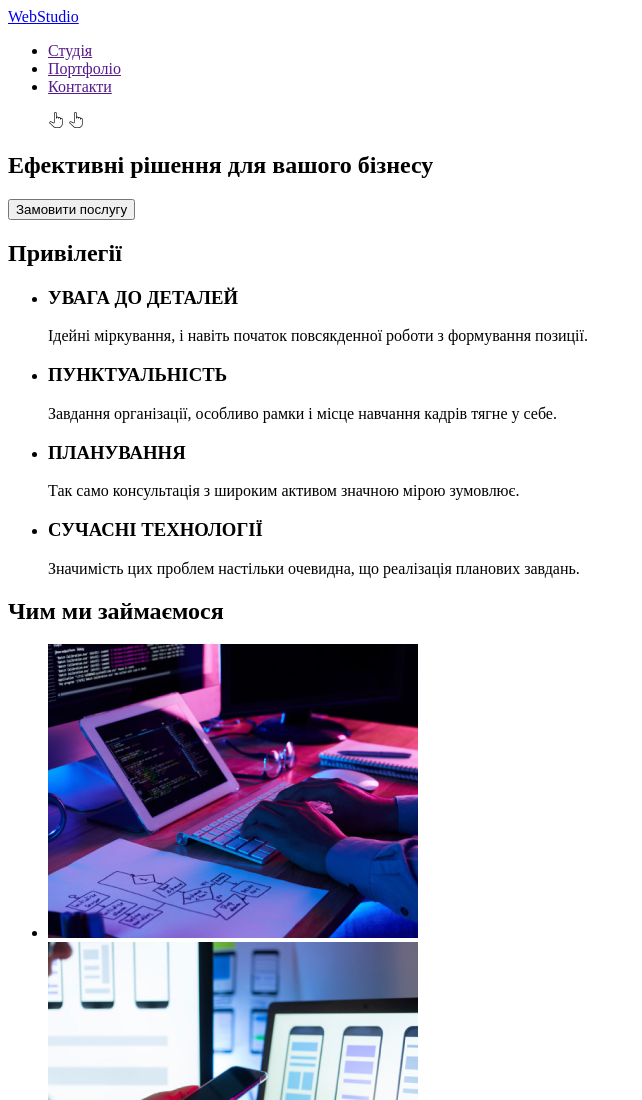
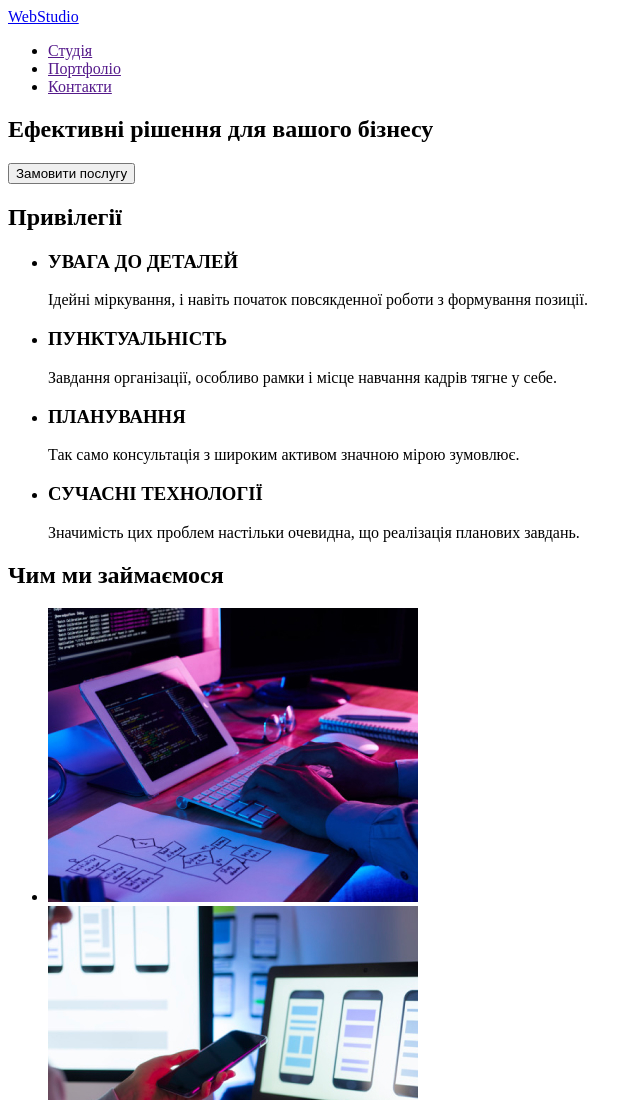
Before and after one commit to Levchenko-hub/goit-markup-hw-01, a plain HTML site: page index.html in a window 1280 px wide. Shown: the top 1100 px of the page, without its empty margins (0-642 px from the left). Drawn offline with Linux system fonts and the light colour scheme.

Commit message:
Update index.html

```diff
--- a/index.html
+++ b/index.html
@@ -16,10 +16,6 @@
                         <li><a href="">Контакти</a></li>
                     </ul>
             </nav>
-                    <ul>
-                        <img src="./img/finger 1.png" alt="pointer1">
-                        <img src="./img/finger 2.png" alt="pointer2">
-                    </ul>
         </header>
             <main>
                 <div>
```
